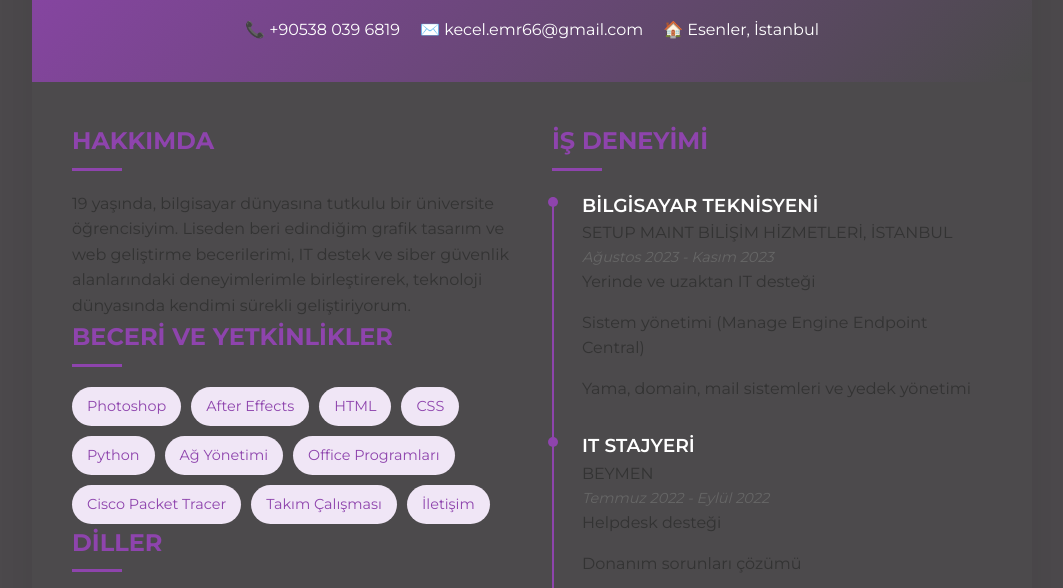
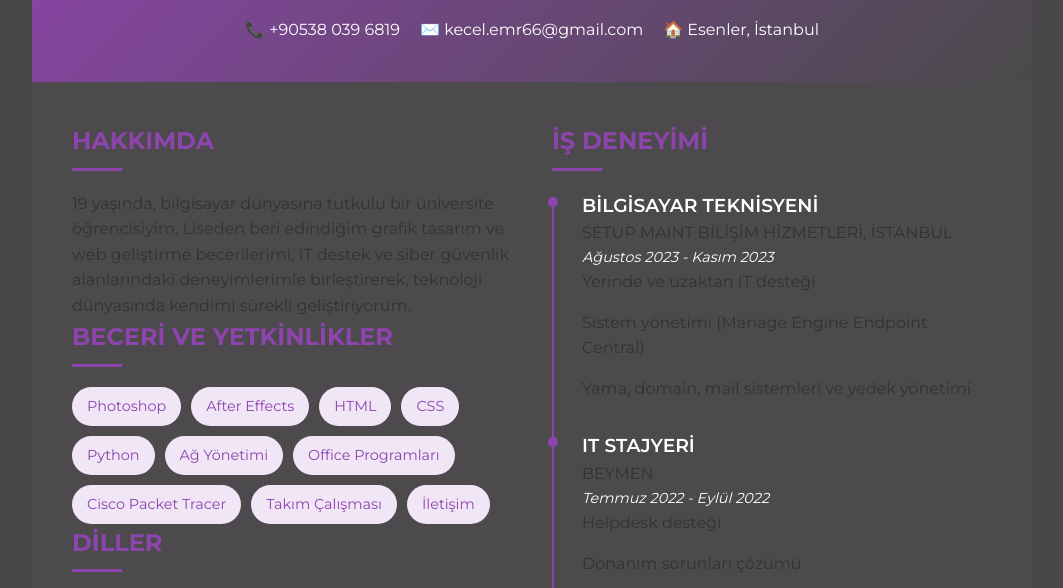
Before and after one commit to EmirKeceli/EmirKeceli.github.io, a plain HTML site: page index.html in a window 1280 px wide. Shown: the part 201-789 px from the top of the page, without its empty margins (108-1171 px from the left). Drawn offline with Linux system fonts and the light colour scheme.

Commit message:
site düzenleme 11

```diff
--- a/index.html
+++ b/index.html
@@ -24,7 +24,7 @@
             max-width: 1000px;
             margin: 40px auto;
             background-color: #4c4a4c;
-            box-shadow: 0 0 60px rgba(0,0,0,0.1);
+            box-shadow: 0 0 100px rgba(0,0,0,0.1);
             border-radius: 20px;
             overflow: hidden;
         }
@@ -122,7 +122,7 @@
 
         .date {
             font-style: italic;
-            color: #666;
+            color: #ffffff;
             font-size: 0.9em;
         }
 
```
